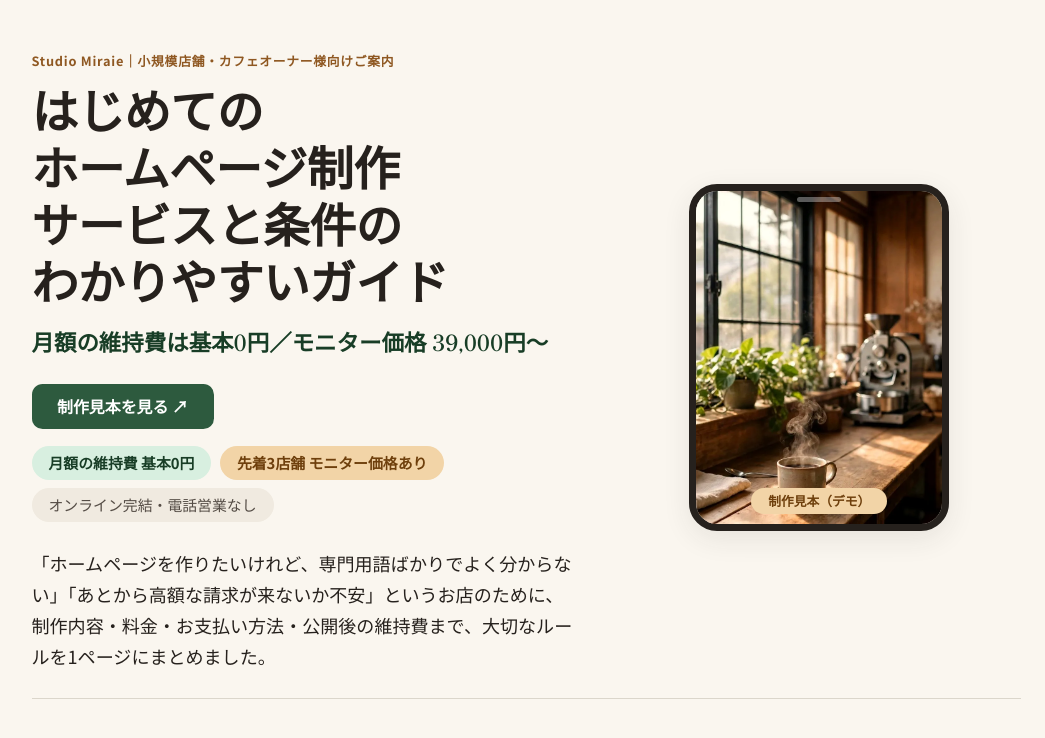
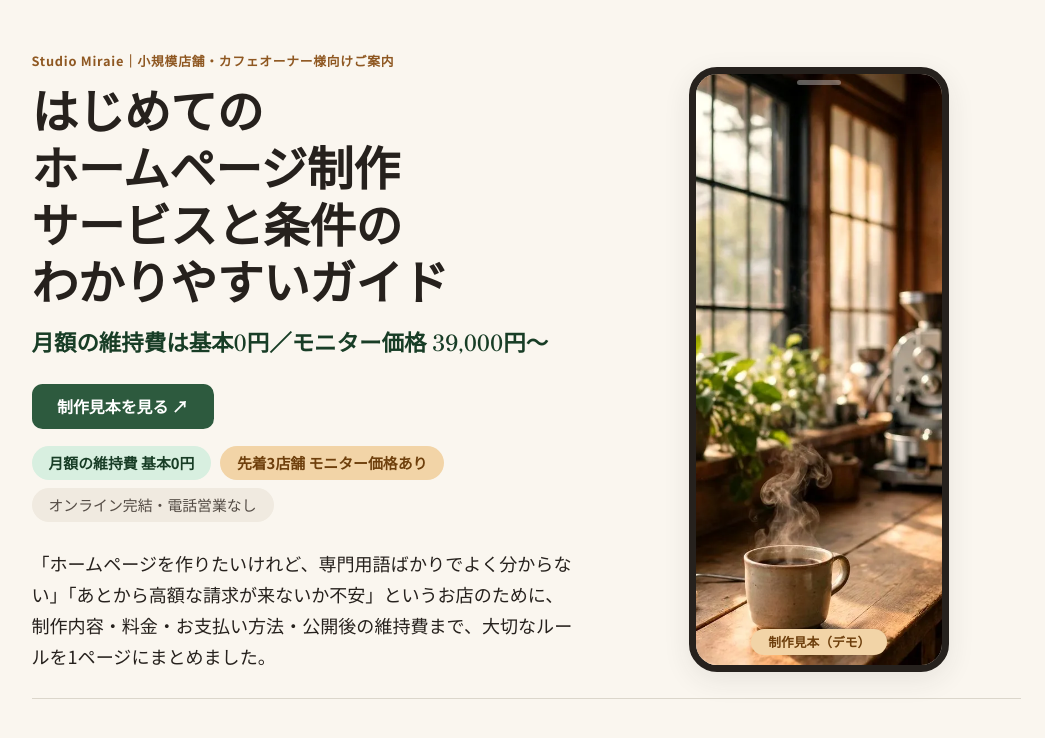
Before and after one commit to pousan/notebook-explainer-preview, a plain HTML site: page index.html in a window 1280 px wide. Shown: the top 738 px of the page, without its empty margins (114-1159 px from the left). Drawn offline with nearby package versions, Linux system fonts and the light colour scheme.

Commit message:
Hero image: stretch to text block height (top at headline level, bottom unchanged)

```diff
--- a/index.html
+++ b/index.html
@@ -559,7 +559,9 @@
     .toast.is-show { opacity: 1; transform: translate(-50%, 0); }
 
     @media (min-width: 821px) {
-      .hero { grid-template-columns: minmax(0, 1.15fr) minmax(0, 0.85fr); gap: var(--space-xl); align-items: center; }
+      .hero { grid-template-columns: minmax(0, 1.15fr) minmax(0, 0.85fr); gap: var(--space-xl); align-items: stretch; }
+      .hero-visual { align-items: stretch; max-height: none; padding-top: 24px; }
+      .hero-visual .phone-frame { height: 100%; max-height: none; aspect-ratio: auto; }
     }
 
     /* Interactive Cost Simulator */
```
